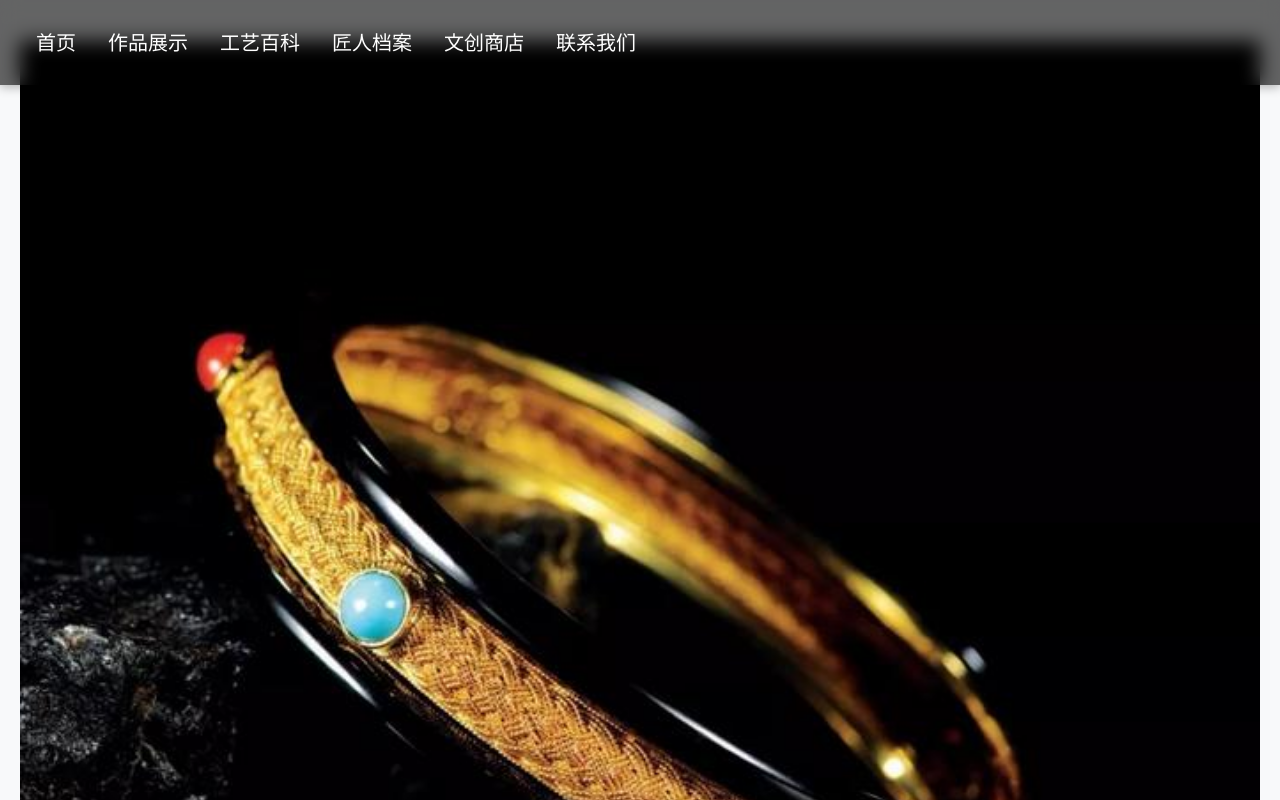
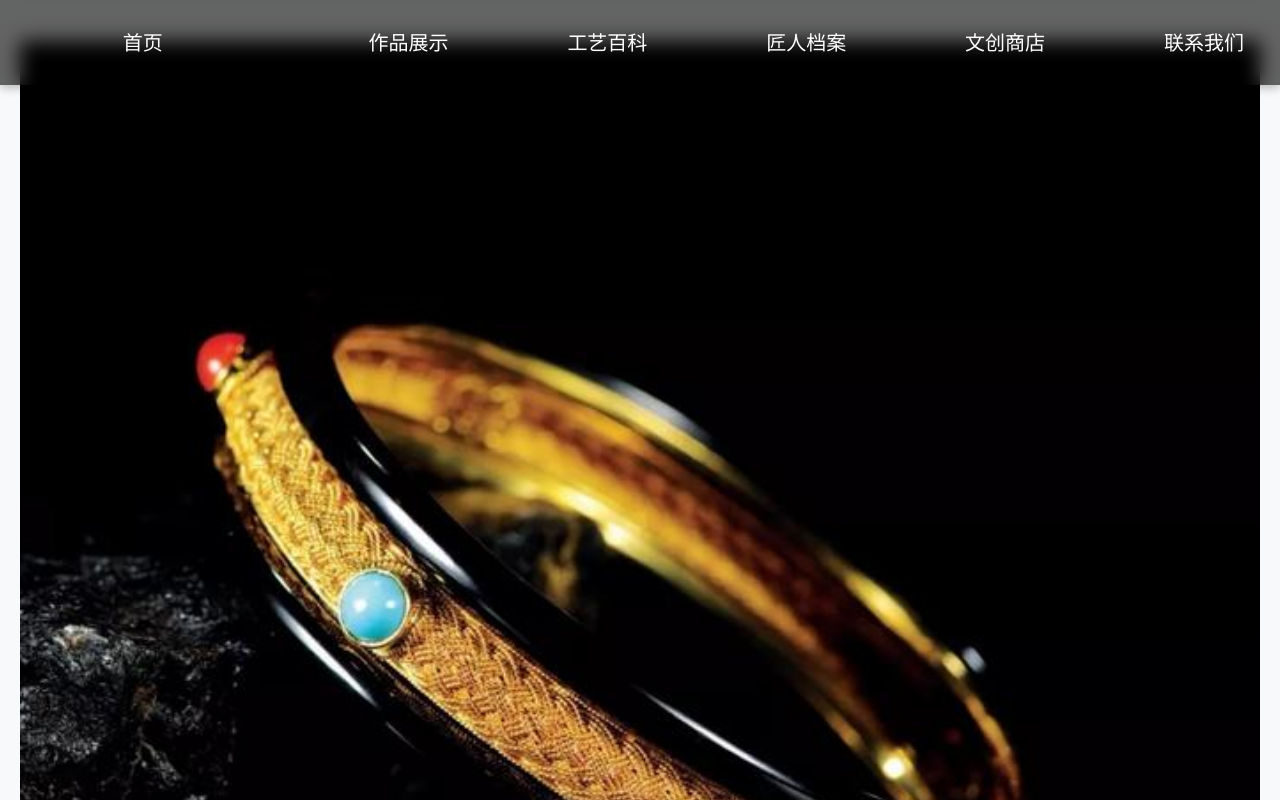
Before and after one commit to HonoraTT/Filigree-Inlaid-Metal-Art, a React (Vite) app in the folder frontend/: page / in a window 1280 px wide. Shown: the top 800 px of the page. Built offline with nearby package versions, Linux system fonts and the light colour scheme; a web font is replaced by a local one.

Commit message:
导航栏背景

```diff
--- a/frontend/src/components/Navbar.css
+++ b/frontend/src/components/Navbar.css
@@ -3,6 +3,12 @@
 
 /* 设置导航栏背景和透明度 */
 .navbar {
+    display: flex; /* 启用 Flex 布局 */
+    flex-wrap: wrap;
+    gap: 1rem;
+    padding: 1rem;
+    justify-content: space-between; /* 均匀分布*/
+
     position: fixed;
     top: 0;
     left: 0;
@@ -10,7 +16,7 @@
     z-index: 1000;
     background: rgba(0, 0, 0, 0.6); /* 半透明黑色 */
     padding: 20px 20px;
-    color: white;
+    color: rgba(207, 136, 159, 0.914);
     box-shadow: 0 2px 10px rgba(0, 0, 0, 0.3);
     backdrop-filter: blur(10px);
     transition: background 0.3s ease;
```
